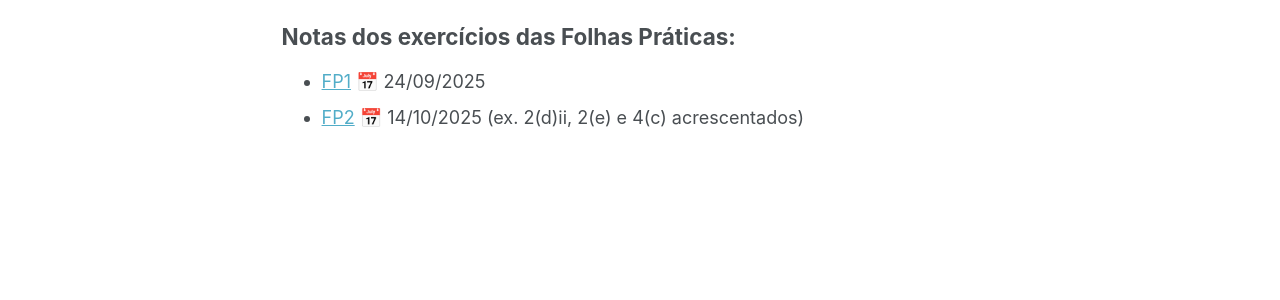
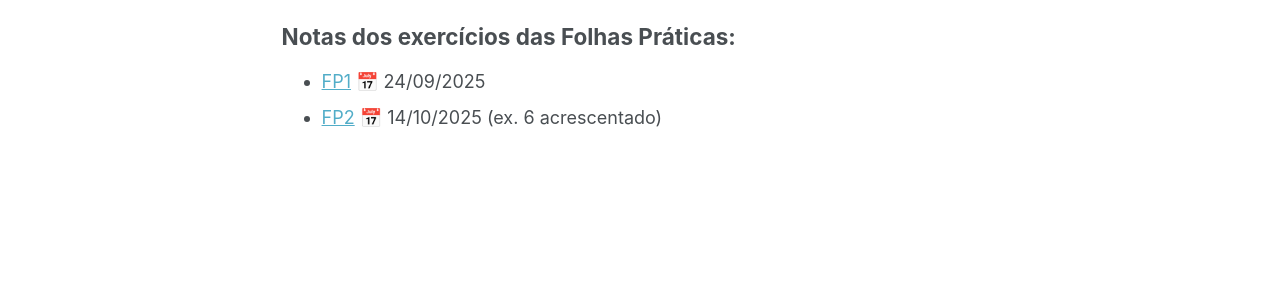
Before and after one commit to juliana-cunha/juliana-cunha.github.io, a Jekyll site: the page built from _pages/teaching.md, in a window 1280 px wide and 1174 px high. Shown: the part 635-935 px from the top of the window. Built offline with Jekyll 4.4.1, drawn with Linux system fonts in a browser that asks for light colours; some web fonts are replaced; a script that is not in the unit is left out.

Commit message:
Update teaching.md

```diff
--- a/_pages/teaching.md
+++ b/_pages/teaching.md
@@ -24,4 +24,4 @@ Apontamentos Aulas:
 Notas dos exercícios das Folhas Práticas:
 ------
 - [FP1](https://juliana-cunha.github.io/files/FP1_res.pdf) 📅 24/09/2025
-- [FP2](https://juliana-cunha.github.io/files/FP2_res.pdf) 📅 14/10/2025 (ex. 2(d)ii, 2(e) e 4(c) acrescentados)
+- [FP2](https://juliana-cunha.github.io/files/FP2_res.pdf) 📅 14/10/2025 (ex. 6 acrescentado)
```
